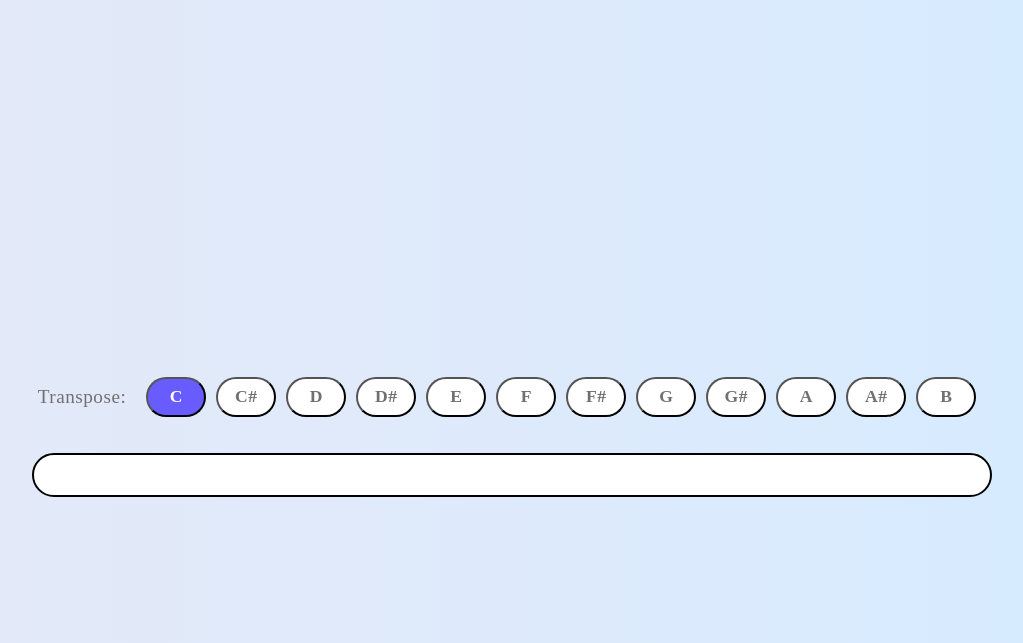
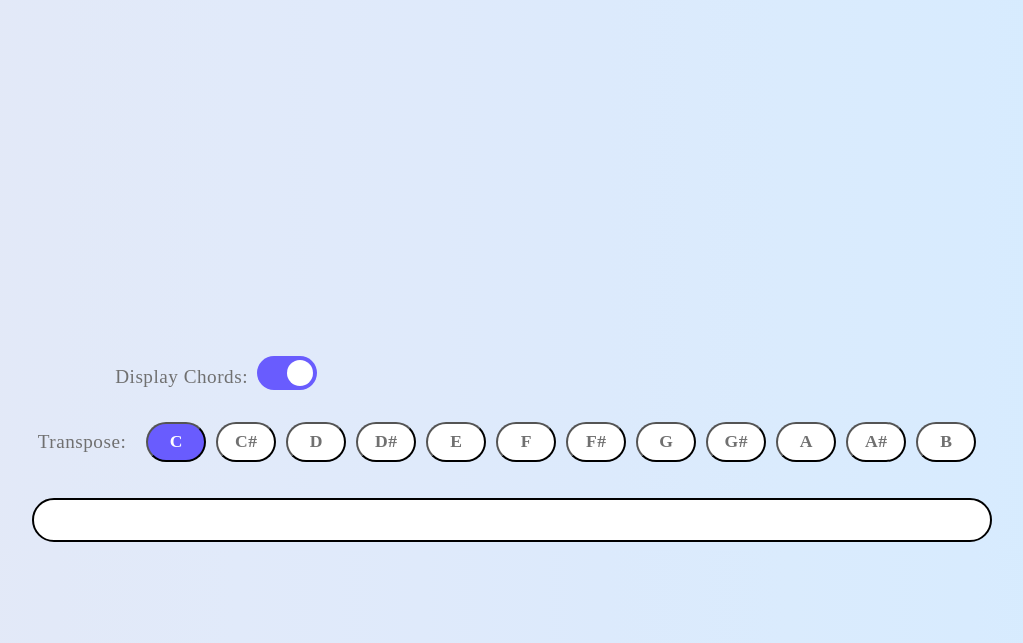
Before and after one commit to B-Kosev/www-chords-editor-player, a PHP site: page /song.html in a window 1280 px wide. Shown: the part 157-800 px from the top of the page, without its empty margins (128-1151 px from the left). Run offline with PHP 8.4, Linux system fonts and the light colour scheme; some web fonts are replaced.

Commit message:
toggle button added

```diff
--- a/resources/song.html
+++ b/resources/song.html
@@ -44,7 +44,15 @@
 				></iframe>
 			</section>
 
-			<ul class="keys">
+			<section class="toggle-button">
+				<label class="switch">
+					<h4 class="switch-title">Display Chords:</h4>
+					<input type="checkbox" class="checkbox" id="checkbox" checked />
+					<span class="slider"></span>
+				</label>
+			</section>
+
+			<ul class="keys" id="keys">
 				<h4 class="transpose">Transpose:</h4>
 				<li><button id="c" class="btn key selected" type="button">C</button></li>
 				<li><button id="cs" class="btn key" type="button">C#</button></li>
@@ -60,7 +68,7 @@
 				<li><button id="b" class="btn key" type="button">B</button></li>
 			</ul>
 
-			<pre class="song-data"></pre>
+			<pre class="song-data" id="song-data"></pre>
 		</section>
 
 		<script src="./static/js/loginStatus.js"></script>
--- a/resources/static/css/index.css
+++ b/resources/static/css/index.css
@@ -54,6 +54,7 @@ h2 {
 	align-items: center;
 	padding: 0px 10%;
 	background-color: var(--header-color);
+	z-index: 1;
 	/* background-image: linear-gradient(to right, #695cfe, #9584ff, #baadff, #ddd6ff, #ffffff); */
 
 	box-shadow: 0px 0px 8px rgba(0, 0, 0, 0.6);
--- a/resources/static/css/song.css
+++ b/resources/static/css/song.css
@@ -127,3 +127,69 @@ pre > span {
 	font-size: 1.1rem;
 	z-index: -1;
 }
+
+/* ======== ON/OFF BUTTON ======== */
+
+.toggle-button {
+	width: 62%;
+	margin: 0 0 10px 0;
+	height: 35px;
+}
+
+.switch {
+	position: relative;
+	display: inline;
+	width: 60px;
+}
+
+.checkbox {
+	opacity: 0;
+	width: 0;
+	height: 0;
+}
+
+.slider {
+	position: absolute;
+	cursor: pointer;
+	background-color: var(--text-color);
+	margin-left: 30%;
+	width: 60px;
+	height: 34px;
+	content: "";
+	top: 16px;
+	left: 140px;
+	right: 0;
+	bottom: 0;
+	-webkit-transition: 0.4s;
+	transition: 0.4s;
+	border-radius: 34px;
+	z-index: -1;
+}
+
+.slider:before {
+	position: absolute;
+	content: "";
+	height: 26px;
+	width: 26px;
+	left: 4px;
+	bottom: 4px;
+	background-color: white;
+	-webkit-transition: 0.4s;
+	transition: 0.4s;
+	border-radius: 50%;
+	z-index: -1;
+}
+
+input:checked + .slider {
+	background-color: var(--primary-color);
+}
+
+input:focus + .slider {
+	box-shadow: 0 0 1px var(--body-color);
+}
+
+input:checked + .slider:before {
+	-webkit-transform: translateX(26px);
+	-ms-transform: translateX(26px);
+	transform: translateX(26px);
+}
--- a/resources/static/js/addSong.js
+++ b/resources/static/js/addSong.js
@@ -194,15 +194,15 @@ const addNewSong = {
 		const signature = document.getElementById("signature");
 		const signatureErr = document.getElementById("signature-err");
 
-		signature.innerHTML = errorMessage;
+		signatureErr.innerHTML = errorMessage;
 		signatureErr.setAttribute("style", "display: block");
 
 		signature.setAttribute("style", "border: solid red");
 	},
 
 	displayYTlinkErrorMessage: (errorMessage) => {
-		const ytlink = document.getElementById("tempo");
-		const ytlinkErr = document.getElementById("tempo-err");
+		const ytlink = document.getElementById("ytlink");
+		const ytlinkErr = document.getElementById("ytlink-err");
 
 		ytlinkErr.innerHTML = errorMessage;
 		ytlinkErr.setAttribute("style", "display: block");
--- a/resources/static/js/song.js
+++ b/resources/static/js/song.js
@@ -98,3 +98,25 @@ const transposeChord = (originalKey, destinationKey) => {
 		element.innerHTML = minor ? newKey + "m" : newKey;
 	});
 };
+
+const manageChords = (event) => {
+	event.preventDefault();
+
+	const checkbox = event.target;
+	var chords = document.getElementsByClassName("chord");
+	var transpose = document.getElementById("keys");
+	if (checkbox.checked) {
+		for (var i = 0; i < chords.length; i++) {
+			chords[i].setAttribute("style", "opacity:1");
+		}
+		transpose.setAttribute("style", "display: flex");
+	} else {
+		for (var i = 0; i < chords.length; i++) {
+			chords[i].setAttribute("style", "opacity:0");
+		}
+		transpose.setAttribute("style", "display: none");
+		document.getElementById("song-data").setAttribute("style", "margin-top: 30px");
+	}
+};
+
+document.getElementById("checkbox").addEventListener("change", manageChords);
```
Also changed, not shown: php/web/SongController.php (+13 -3 lines).
